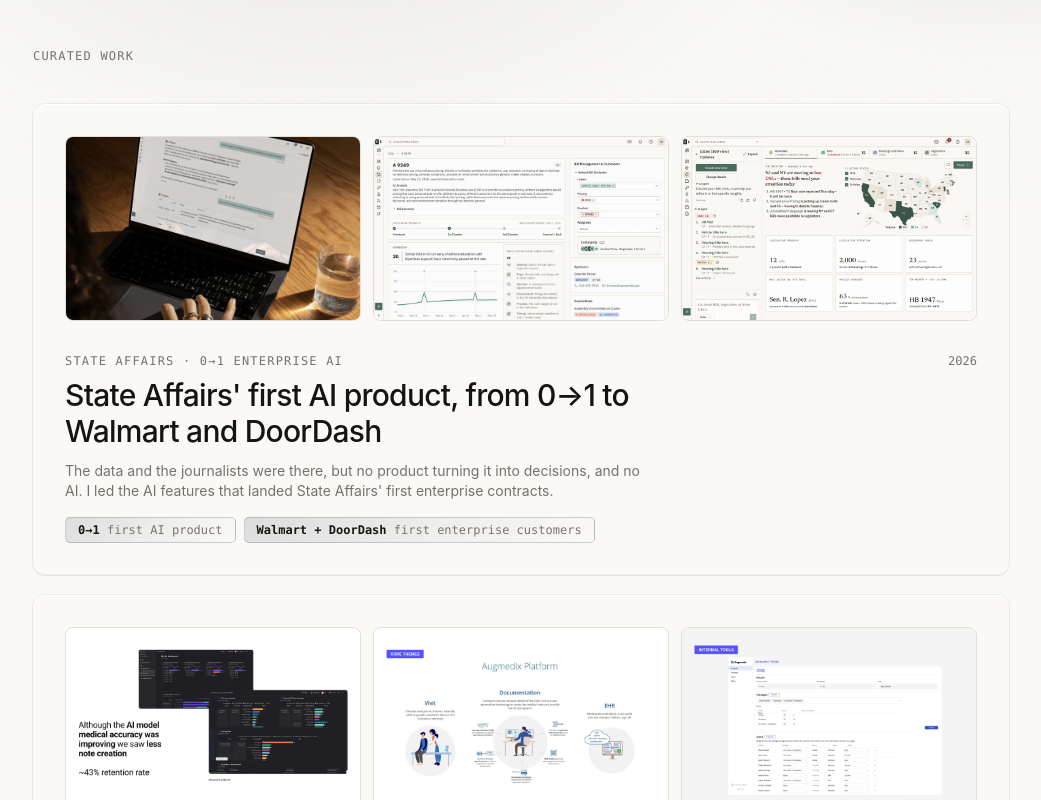
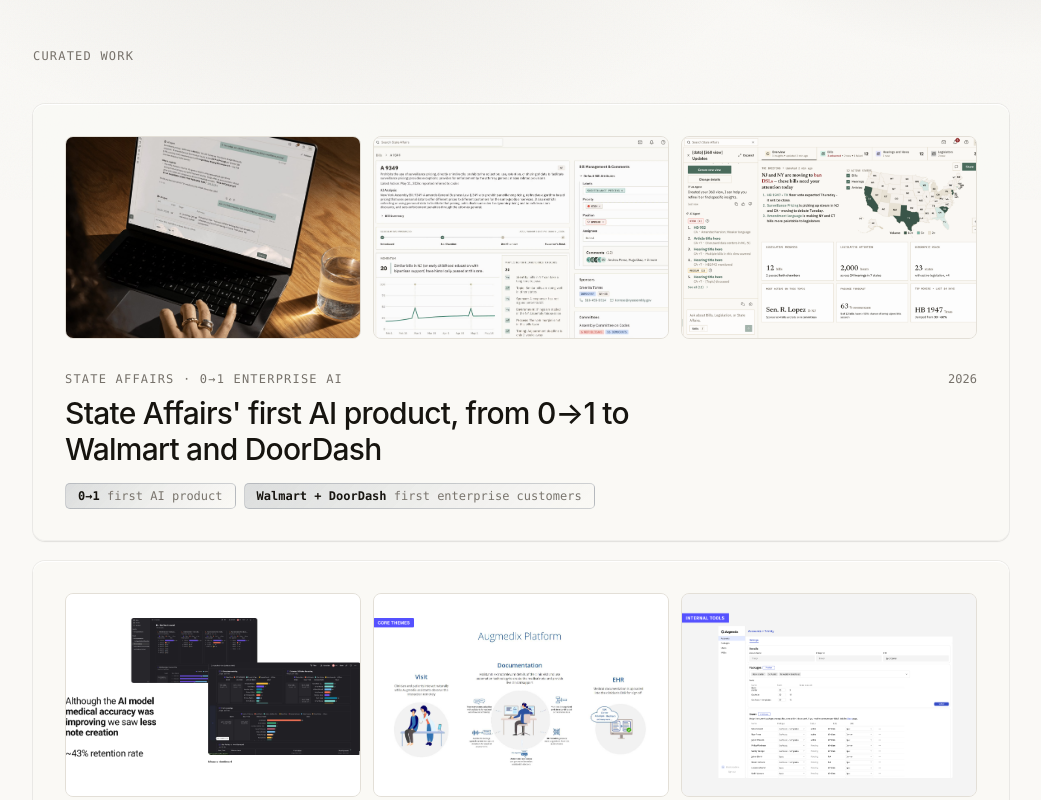
Before and after one commit to acaspx/portfolio-chops, a Next.js app: page / in a window 1280 px wide. Shown: the part 600-1400 px from the top of the page, without its empty margins (119-1160 px from the left). Built offline with nearby package versions, Linux system fonts and the light colour scheme; no server answers.

Commit message:
Work cards: drop result subtext, slightly taller thumbnails

```diff
--- a/components/MobileHome.tsx
+++ b/components/MobileHome.tsx
@@ -40,7 +40,6 @@ function MobileCard({ w }: { w: Work }) {
         {w.company} · {w.tags}
       </p>
       <h3 className="mt-1.5 text-xl font-medium leading-snug tracking-tight">{w.title}</h3>
-      <p className="mt-2 text-sm leading-relaxed text-muted">{w.result}</p>
       {w.metrics && (
         <ul className="mt-3 flex flex-wrap gap-2">
           {w.metrics.map((m) => (
--- a/components/WorkCard.tsx
+++ b/components/WorkCard.tsx
@@ -9,7 +9,7 @@ import CaseGateLink from "@/components/CaseGateLink";
 function CardImage({ file, alt }: { file: string; alt: string }) {
   const [missing, setMissing] = useState(false);
   return (
-    <div className="aspect-[16/10] overflow-hidden rounded-lg border border-line bg-ink/[0.03] transition-transform duration-500 group-hover:scale-[1.015]">
+    <div className="aspect-[16/11] overflow-hidden rounded-lg border border-line bg-ink/[0.03] transition-transform duration-500 group-hover:scale-[1.015]">
       {missing ? (
         <div className="grid h-full place-items-center border border-dashed border-line rounded-lg">
           <span className="px-3 text-center font-mono text-[10px] text-muted">{file}</span>
@@ -83,7 +83,6 @@ export default function WorkCard({ work, index }: { work: Work; index: number })
               {work.title}
             </motion.span>
           </h3>
-          <p className="mt-3 text-sm text-muted">{work.result}</p>
           {work.metrics && (
             <ul className="mt-4 flex flex-wrap gap-2">
               {work.metrics.map((m) => (
```
Also changed, not shown: 1 other file (tests, documents, lock files or other folders).
